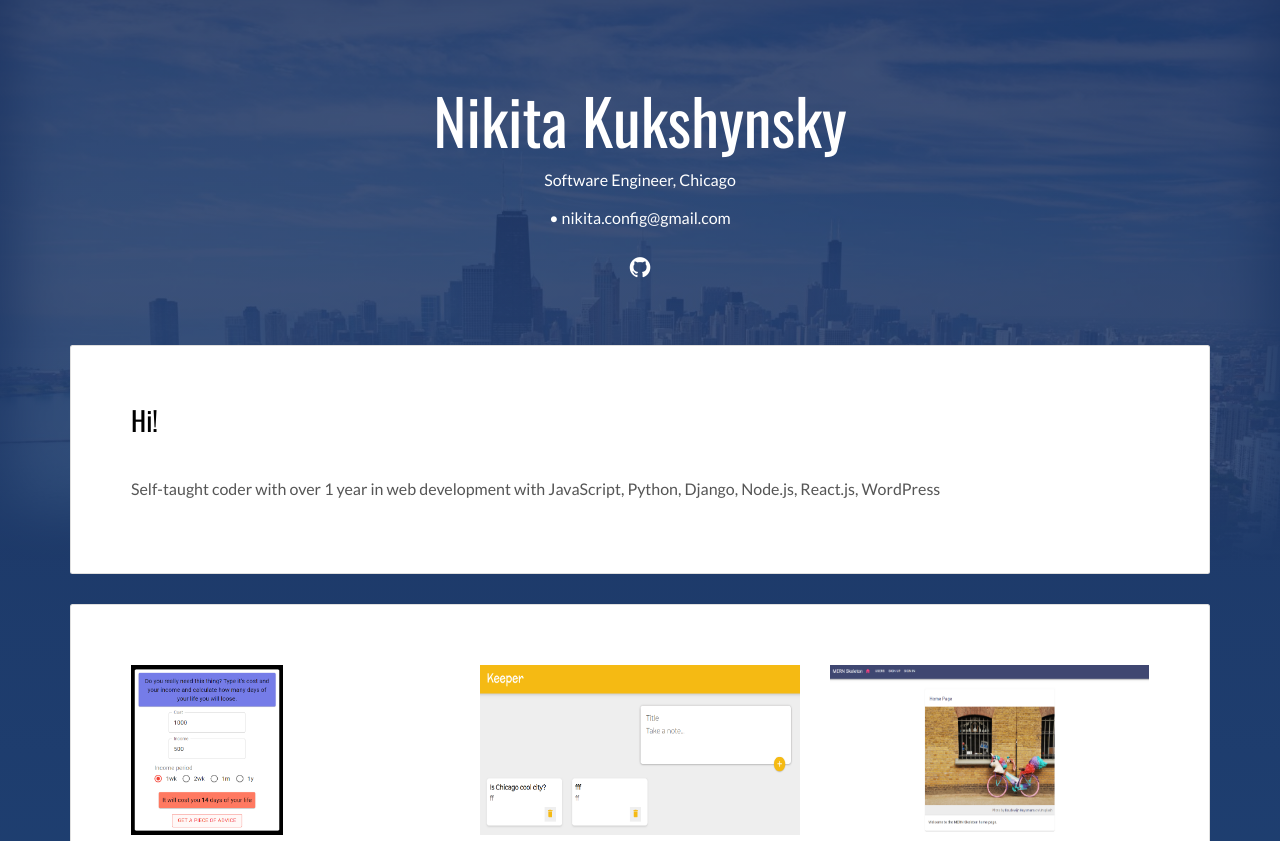
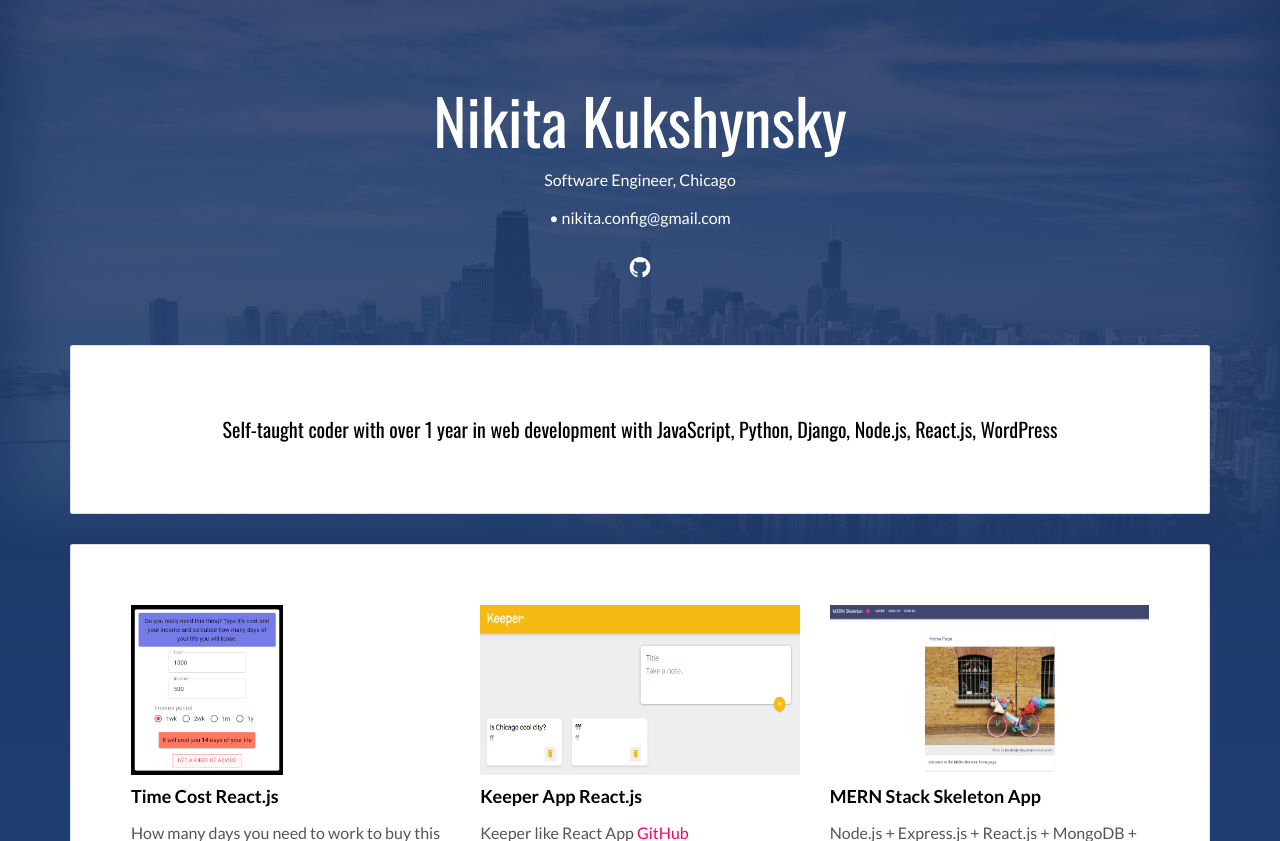
Before and after one commit to enkeipy/flask-portfo, a Flask app: page / in a window 1280 px wide. Shown: the top 841 px of the page. Run offline with Flask 2, Linux system fonts and the light colour scheme; some libraries are stand-ins or nearby versions.

Commit message:
new text

```diff
--- a/templates/index.html
+++ b/templates/index.html
@@ -69,12 +69,11 @@
 
           <div class="card">
             <div class="card-block">
-              <h2>Hi!</h2>
               <div class="row">
                 <div class="col-md-12">
-                  <p>
+                  <h4 style="text-align: center">
 Self-taught coder with over 1 year in web development with JavaScript, Python, Django, Node.js, React.js, WordPress
-                  </p>
+                  </h4>
                 </div>
               </div>
             </div>
```
